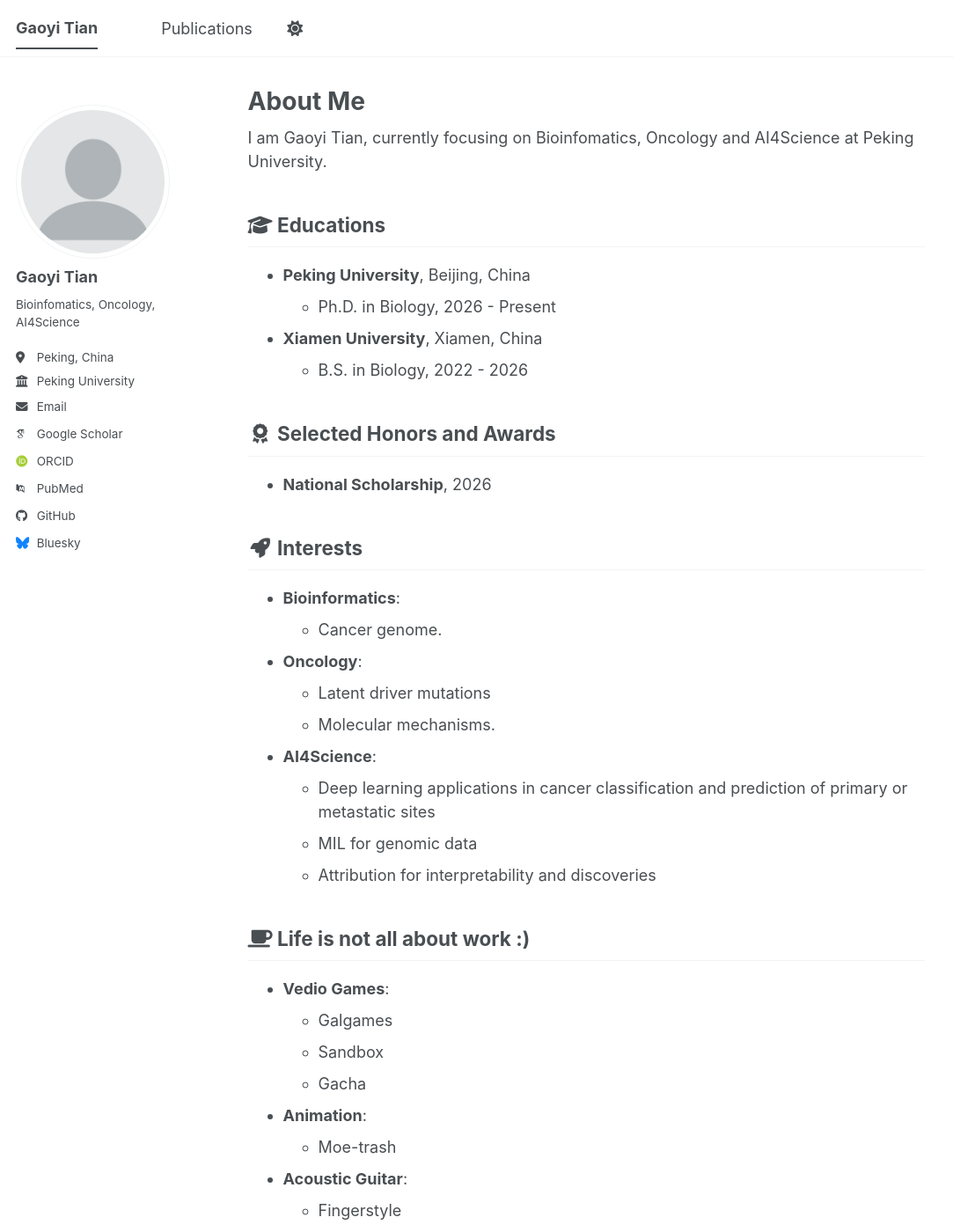
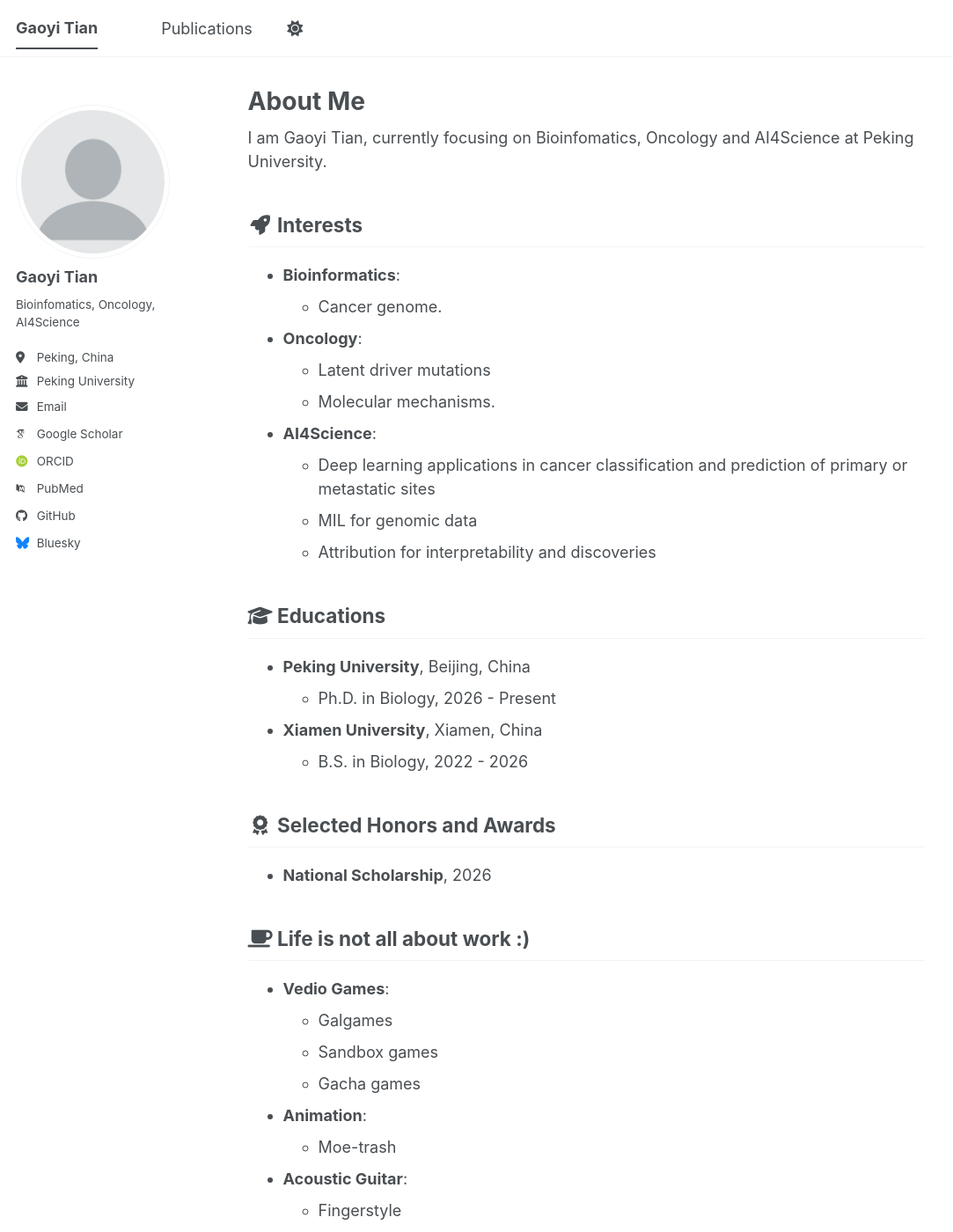
Before and after one commit to Beibeiisme333/Beibeiisme333.github.io, a Jekyll site: the page built from _pages/about.md, in a window 1280 px wide and 1400 px high. Shown: the whole window at 88% size, without its empty margins (0-1083 px from the left). Built offline with Jekyll 4.4.1, drawn with Linux system fonts in a browser that asks for light colours; some web fonts are replaced; a script bundle is joined from its source files by our own code; library files that are not in the unit come from our copies; some of the changed lines change nothing that is shown.

Commit message:
Update about.md

```diff
--- a/_pages/about.md
+++ b/_pages/about.md
@@ -10,15 +10,6 @@ redirect_from:
 
 I am Gaoyi Tian, currently focusing on Bioinfomatics, Oncology and AI4Science at Peking University.
 
-## <i class="fas fa-fw fa-graduation-cap"></i> Educations {#educations}
-* **Peking University**, Beijing, China
-  * Ph.D. in Biology, 2026 - Present
-* **Xiamen University**, Xiamen, China
-  * B.S. in Biology, 2022 - 2026
-
-## <i class="fas fa-fw fa-award"></i> Selected Honors and Awards {#honors}
-* **National Scholarship**, 2026
-
 ## <i class="fas fa-fw fa-rocket"></i> Interests {#interests}
 * **Bioinformatics**:
   * Cancer genome.
@@ -30,11 +21,20 @@ I am Gaoyi Tian, currently focusing on Bioinfomatics, Oncology and AI4Science at
   * MIL for genomic data
   * Attribution for interpretability and discoveries
 
+## <i class="fas fa-fw fa-graduation-cap"></i> Educations {#educations}
+* **Peking University**, Beijing, China
+  * Ph.D. in Biology, 2026 - Present
+* **Xiamen University**, Xiamen, China
+  * B.S. in Biology, 2022 - 2026
+
+## <i class="fas fa-fw fa-award"></i> Selected Honors and Awards {#honors}
+* **National Scholarship**, 2026
+
 ## <i class="fas fa-fw fa-coffee"></i> Life is not all about work :)
   * **Vedio Games**:
     * Galgames
-    * Sandbox
-    * Gacha
+    * Sandbox games
+    * Gacha games
   * **Animation**:
     * Moe-trash
   * **Acoustic Guitar**:
```
